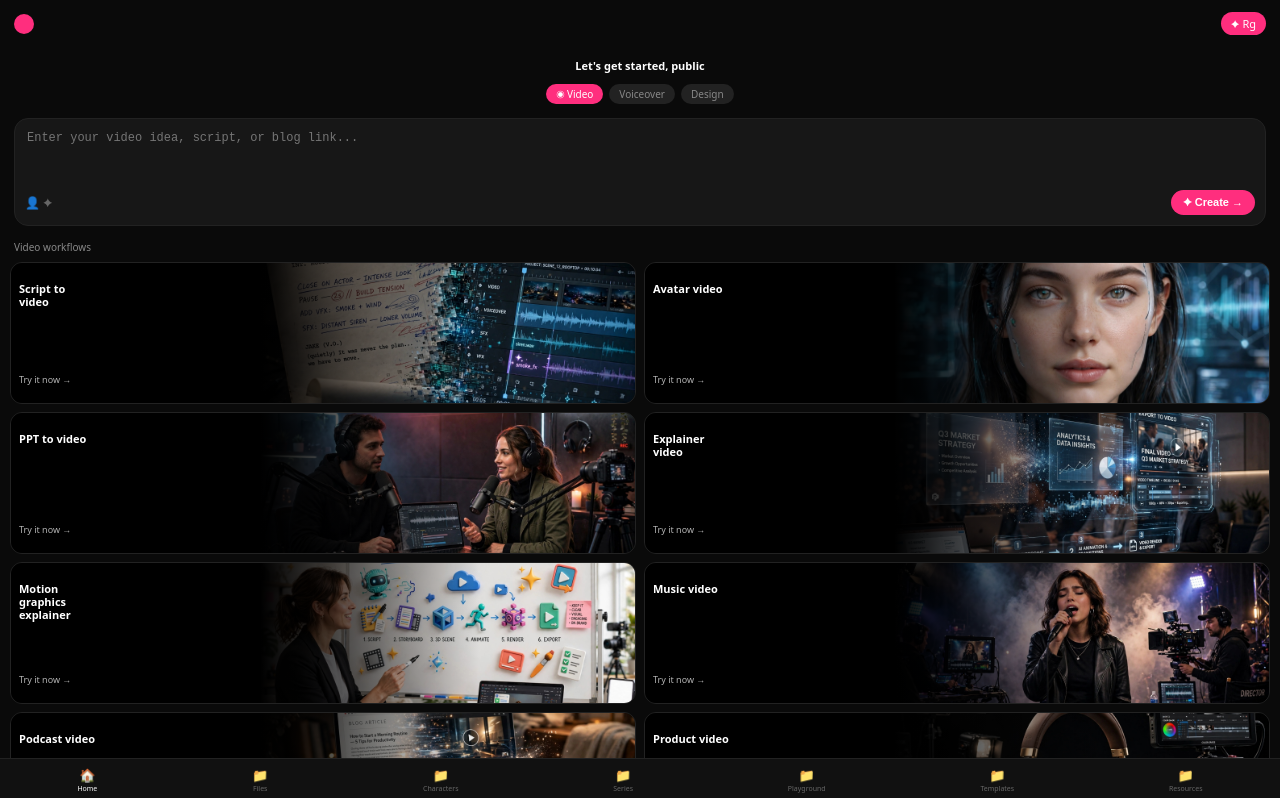
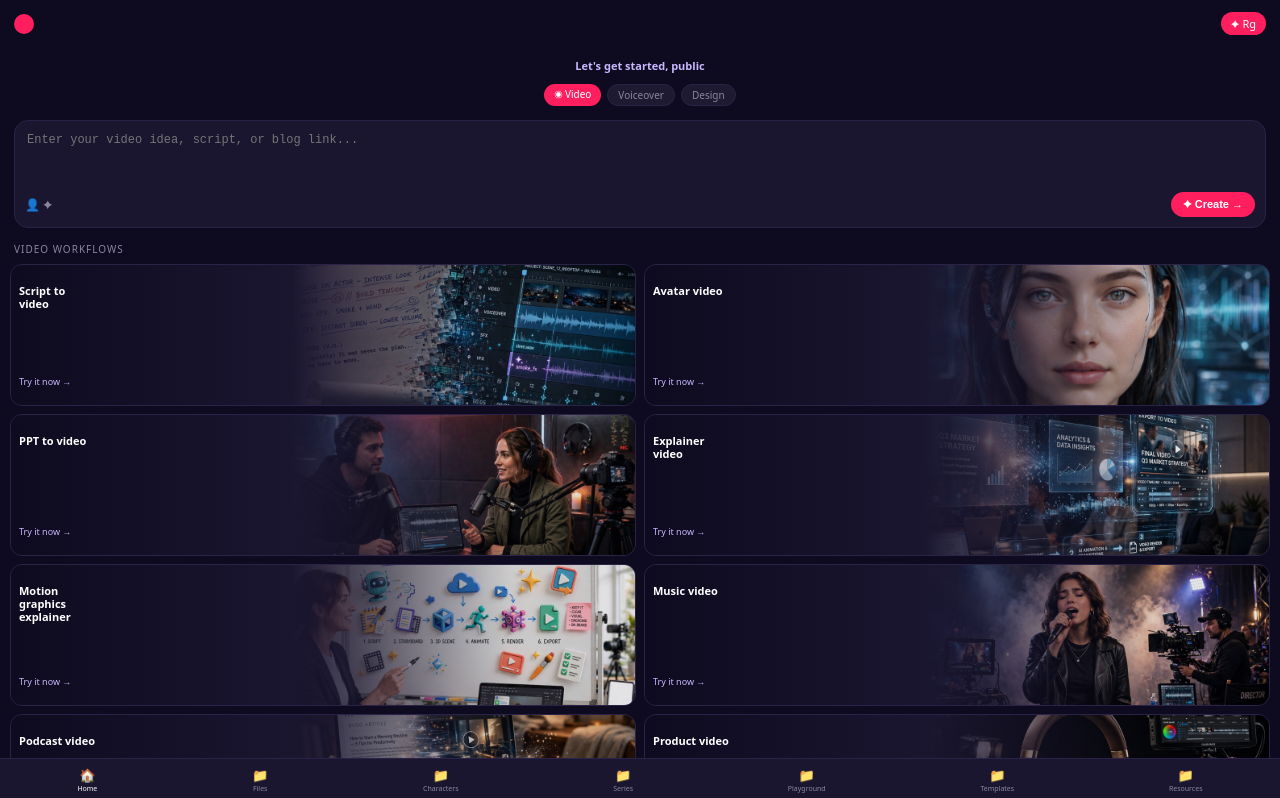
Before and after one commit to muradofficalid-art/LifeAI, a Next.js app: page /dashboard in a window 1280 px wide. Shown: the top 798 px of the page. Built offline with nearby package versions, Linux system fonts and the light colour scheme.

Commit message:
Update page.tsx

```diff
--- a/app/dashboard/page.tsx
+++ b/app/dashboard/page.tsx
@@ -1,4 +1,16 @@
 'use client'
+
+// OFFICIAL LIFE-AI THEME 2 - Deep Purple + Hot Pink
+const THEME = {
+  bg: '#0E0A1F',
+  card: '#1A1630',
+  cardBorder: '#2A2347',
+  primary: '#FF1E5E',
+  accent: '#C9B8FF',
+  muted: '#8B86A0',
+  pillInactive: '#1E1A32'
+}
+
 export default function Dashboard(){
   const items=[
     {t:'Script to video', i:'/workflows/1.jpg'},
@@ -13,46 +25,46 @@ export default function Dashboard(){
     {t:'Swap Studio', i:'/workflows/10.jpg'},
   ]
   return(
-    <div style={{background:'#0A0A0A', minHeight:'100vh', color:'white', fontFamily:'system-ui', paddingBottom:'80px'}}>
+    <div style={{background:THEME.bg, minHeight:'100vh', color:'white', fontFamily:'system-ui', paddingBottom:'80px'}}>
 
       <div style={{display:'flex', justifyContent:'space-between', padding:'12px 14px', alignItems:'center'}}>
-        <div style={{width:'20px', height:'20px', background:'#FF2E7E', borderRadius:'50%'}}></div>
-        <div style={{background:'#FF2E7E', padding:'4px 10px', borderRadius:'999px', fontSize:'11px'}}>✦ Rg</div>
+        <div style={{width:'20px', height:'20px', background:THEME.primary, borderRadius:'50%'}}></div>
+        <div style={{background:THEME.primary, padding:'4px 10px', borderRadius:'999px', fontSize:'11px'}}>✦ Rg</div>
       </div>
 
       <div style={{textAlign:'center'}}>
-        <p style={{fontSize:'11px', fontWeight:600}}>Let's get started, public</p>
+        <p style={{fontSize:'11px', fontWeight:600, color:THEME.accent}}>Let's get started, public</p>
         <div style={{display:'flex', justifyContent:'center', gap:'6px', marginTop:'8px'}}>
-          <span style={{background:'#FF2E7E', padding:'3px 10px', borderRadius:'999px', fontSize:'10px'}}>◉ Video</span>
-          <span style={{background:'#222', padding:'3px 10px', borderRadius:'999px', fontSize:'10px', color:'#888'}}>Voiceover</span>
-          <span style={{background:'#222', padding:'3px 10px', borderRadius:'999px', fontSize:'10px', color:'#888'}}>Design</span>
+          <span style={{background:THEME.primary, padding:'3px 10px', borderRadius:'999px', fontSize:'10px'}}>◉ Video</span>
+          <span style={{background:THEME.pillInactive, padding:'3px 10px', borderRadius:'999px', fontSize:'10px', color:THEME.muted, border:`1px solid ${THEME.cardBorder}`}}>Voiceover</span>
+          <span style={{background:THEME.pillInactive, padding:'3px 10px', borderRadius:'999px', fontSize:'10px', color:THEME.muted, border:`1px solid ${THEME.cardBorder}`}}>Design</span>
         </div>
       </div>
 
-      <div style={{background:'#171717', borderRadius:'14px', margin:'14px', padding:'10px', border:'1px solid #222'}}>
+      <div style={{background:THEME.card, borderRadius:'14px', margin:'14px', padding:'10px', border:`1px solid ${THEME.cardBorder}`}}>
         <textarea placeholder="Enter your video idea, script, or blog link..." style={{width:'100%', background:'transparent', border:'none', outline:'none', color:'white', fontSize:'12px', minHeight:'44px', resize:'none'}}></textarea>
         <div style={{display:'flex', justifyContent:'space-between', marginTop:'8px', alignItems:'center'}}>
-          <span style={{fontSize:'12px', color:'#666'}}>👤 ✦</span>
-          <button style={{background:'#FF2E7E', color:'white', border:'none', padding:'6px 12px', borderRadius:'999px', fontSize:'11px', fontWeight:700}}>✦ Create →</button>
+          <span style={{fontSize:'12px', color:THEME.muted}}>👤 ✦</span>
+          <button style={{background:THEME.primary, color:'white', border:'none', padding:'6px 12px', borderRadius:'999px', fontSize:'11px', fontWeight:700}}>✦ Create →</button>
         </div>
       </div>
 
-      <p style={{fontSize:'10px', color:'#888', padding:'0 14px', marginBottom:'8px'}}>Video workflows</p>
+      <p style={{fontSize:'10px', color:THEME.muted, padding:'0 14px', marginBottom:'8px', letterSpacing:'1px'}}>VIDEO WORKFLOWS</p>
 
       <div style={{display:'grid', gridTemplateColumns:'1fr 1fr', gap:'8px', padding:'0 10px'}}>
         {items.map((x,j)=>(
-          <div key={j} style={{borderRadius:'12px', height:'140px', position:'relative', overflow:'hidden', background:'#111', border:'1px solid #222'}}>
-            <img src={x.i} alt={x.t} style={{position:'absolute', right:0, top:0, width:'62%', height:'100%', objectFit:'cover'}}/>
-            <div style={{position:'absolute', inset:0, background:'linear-gradient(to right, #000 0%, #000 40%, transparent 75%)'}}></div>
+          <div key={j} style={{borderRadius:'12px', height:'140px', position:'relative', overflow:'hidden', background:THEME.card, border:`1px solid ${THEME.cardBorder}`}}>
+            <img src={x.i} alt={x.t} style={{position:'absolute', right:0, top:0, width:'62%', height:'100%', objectFit:'cover', opacity:0.9}}/>
+            <div style={{position:'absolute', inset:0, background:`linear-gradient(to right, ${THEME.bg} 0%, ${THEME.card} 45%, transparent 80%)`}}></div>
             <p style={{position:'absolute', left:'8px', top:'8px', fontSize:'11px', fontWeight:700, width:'78px', lineHeight:'1.2'}}>{x.t}</p>
-            <p style={{position:'absolute', left:'8px', bottom:'8px', fontSize:'9px', opacity:0.7}}>Try it now →</p>
+            <p style={{position:'absolute', left:'8px', bottom:'8px', fontSize:'9px', color:THEME.accent}}>Try it now →</p>
           </div>
         ))}
       </div>
 
-      <div style={{position:'fixed', bottom:0, left:0, right:0, background:'#111', borderTop:'1px solid #222', display:'flex', justifyContent:'space-around', padding:'7px 0'}}>
+      <div style={{position:'fixed', bottom:0, left:0, right:0, background:THEME.card, borderTop:`1px solid ${THEME.cardBorder}`, display:'flex', justifyContent:'space-around', padding:'7px 0'}}>
         {['Home','Files','Characters','Series','Playground','Templates','Resources'].map((l,i)=>(
-          <div key={l} style={{textAlign:'center'}}><div style={{fontSize:'13px', color: i===0?'#FF2E7E':'#666'}}>{i===0?'🏠':'📁'}</div><div style={{fontSize:'7px', color: i===0?'white':'#666'}}>{l}</div></div>
+          <div key={l} style={{textAlign:'center'}}><div style={{fontSize:'13px', color: i===0? THEME.primary : THEME.muted}}>{i===0?'🏠':'📁'}</div><div style={{fontSize:'7px', color: i===0?'white': THEME.muted}}>{l}</div></div>
         ))}
       </div>
 
```
